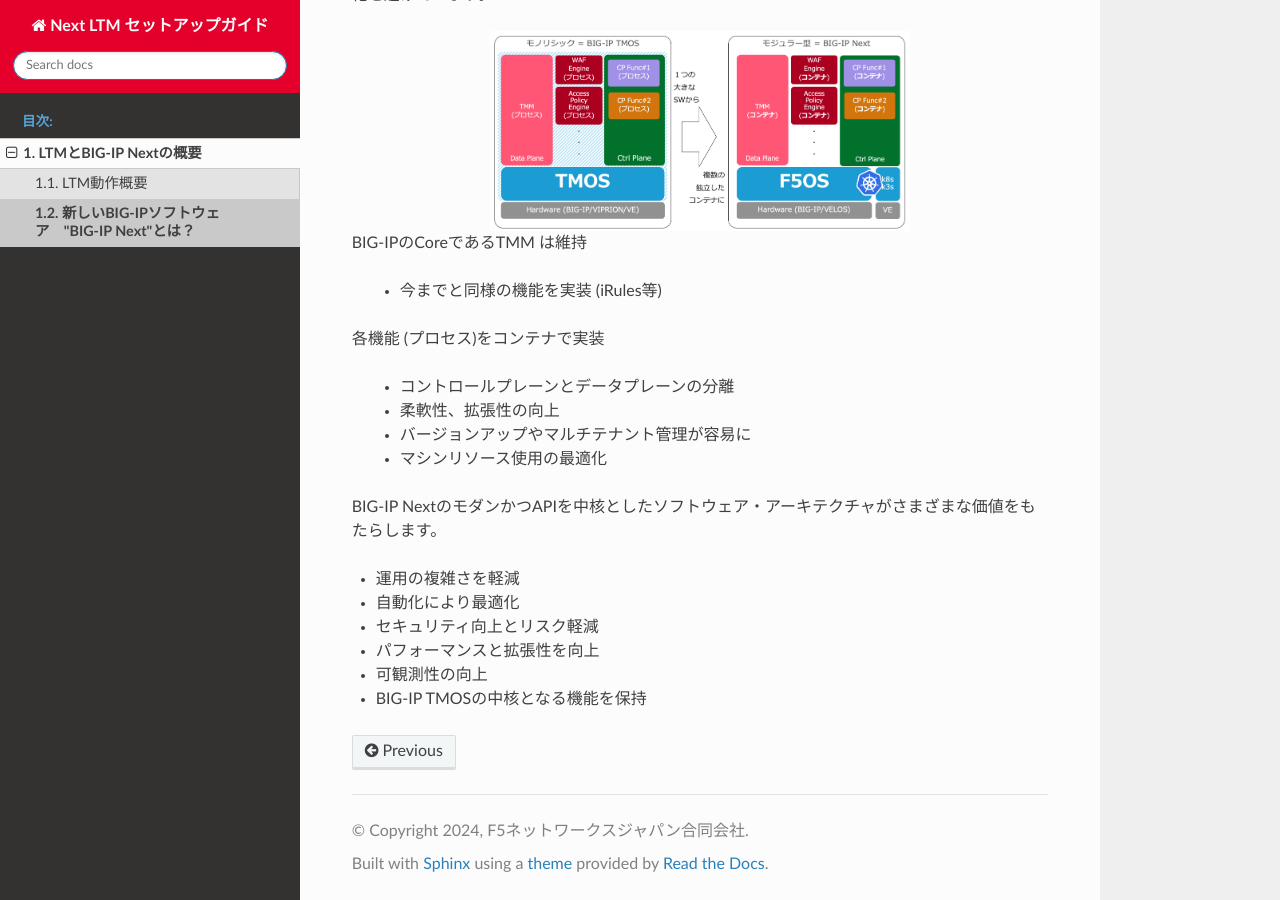
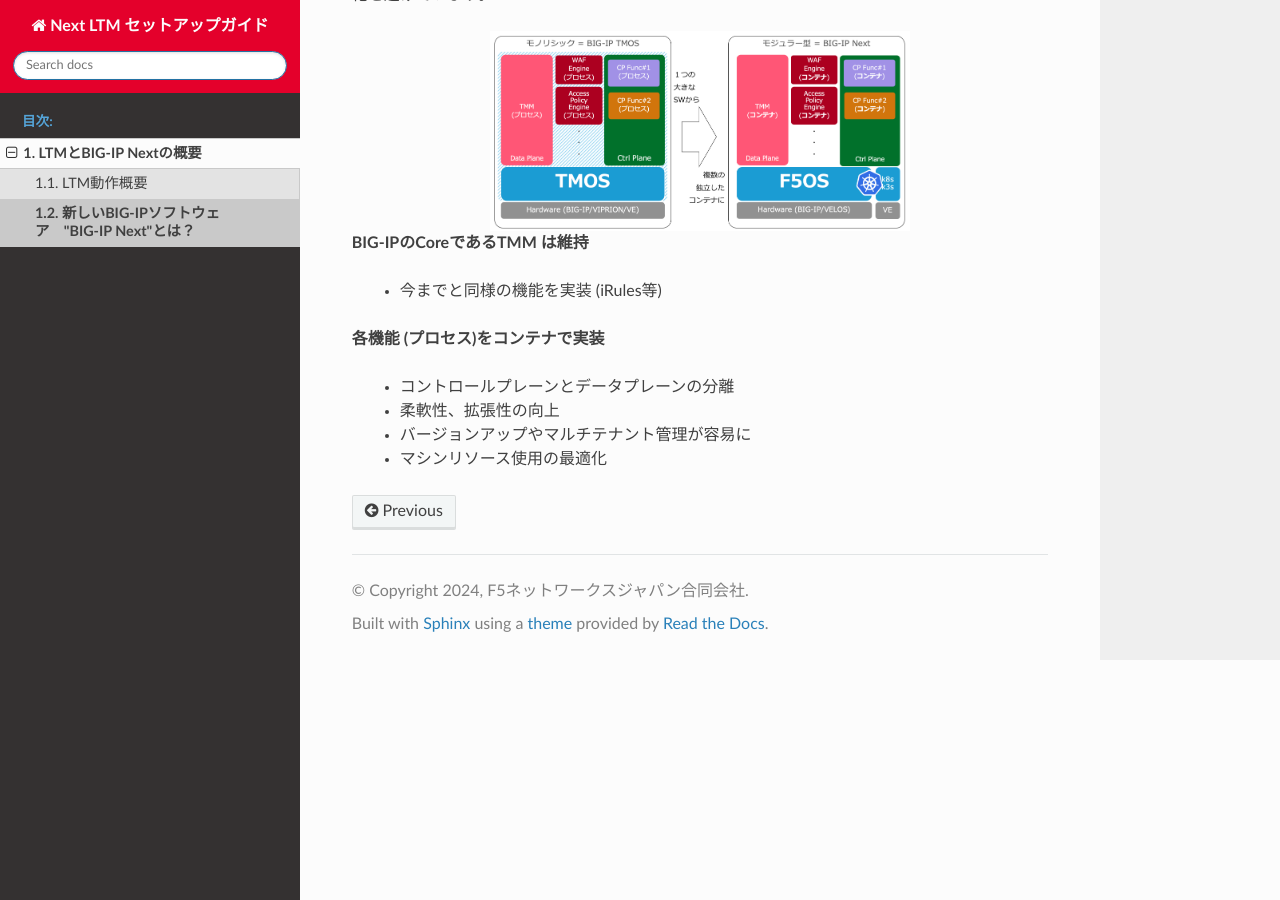
Before and after one commit to BeF5/f5j-easy-setup-next-ltm, a Sphinx documentation site: the page built from docs/content01/module02/module02.rst, in a window 1280 px wide and 900 px high, scrolled down 669 px. Built offline with Sphinx 7.4.7 and the Read the Docs theme 2.0.0, drawn with Linux system fonts in a browser that asks for light colours.

Commit message:
Update module02.rst

```diff
--- a/docs/content01/module02/module02.rst
+++ b/docs/content01/module02/module02.rst
@@ -18,22 +18,13 @@ F5は、2023年に、次世代アーキテクチャーを採用したソフト
    :scale: 20%
    :align: center
 
-| BIG-IPのCoreであるTMM は維持
+| **BIG-IPのCoreであるTMM は維持**
 
     - 今までと同様の機能を実装 (iRules等)
 
-| 各機能 (プロセス)をコンテナで実装
+| **各機能 (プロセス)をコンテナで実装**
 
     - コントロールプレーンとデータプレーンの分離
     - 柔軟性、拡張性の向上
     - バージョンアップやマルチテナント管理が容易に
     - マシンリソース使用の最適化
-
-BIG-IP NextのモダンかつAPIを中核としたソフトウェア・アーキテクチャがさまざまな価値をもたらします。
-
-- 運用の複雑さを軽減
-- 自動化により最適化
-- セキュリティ向上とリスク軽減
-- パフォーマンスと拡張性を向上
-- 可観測性の向上
-- BIG-IP TMOSの中核となる機能を保持
```
